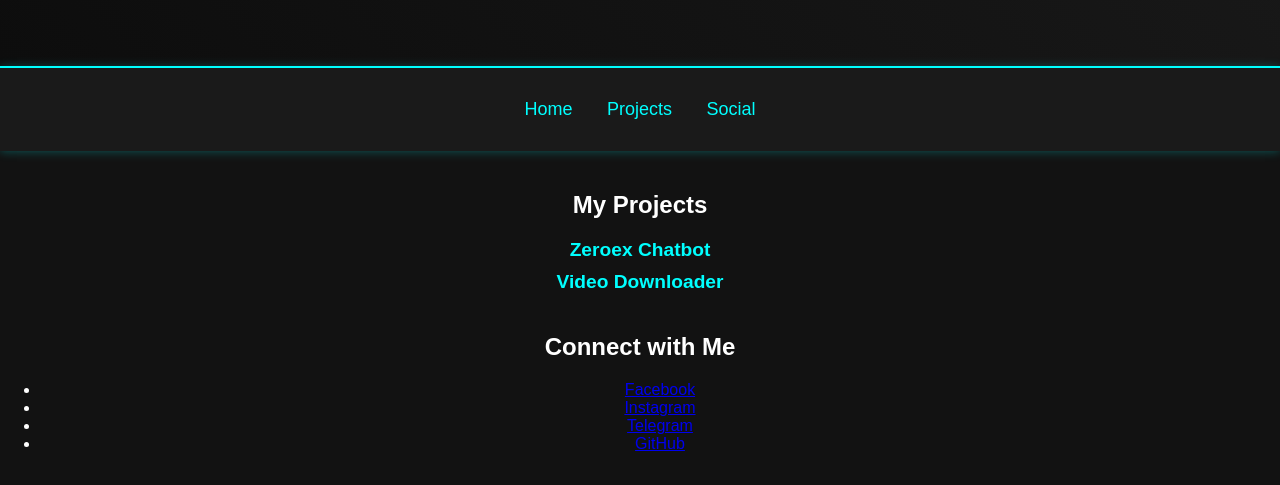
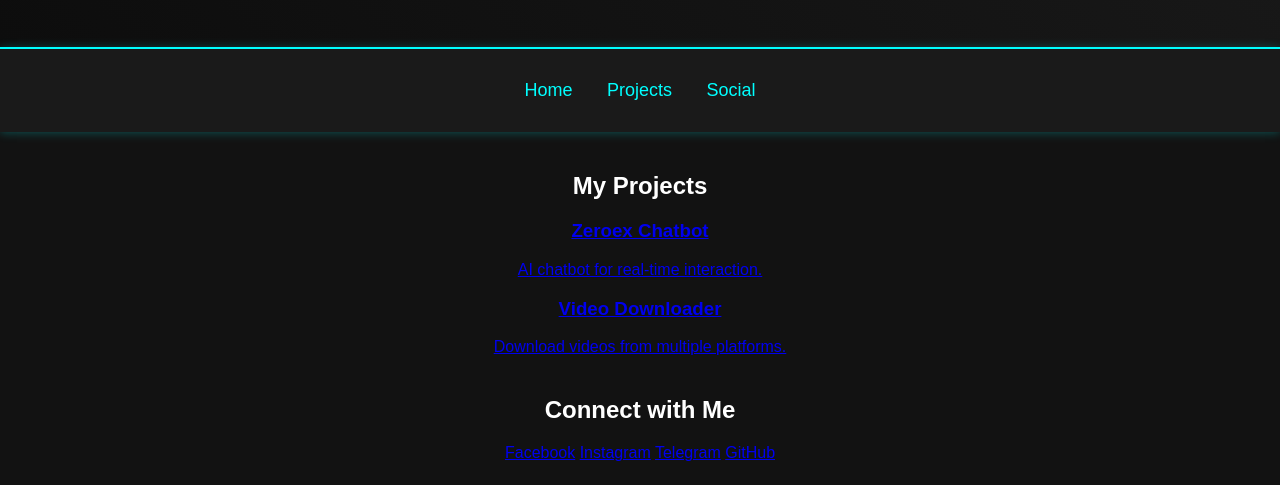
Before and after one commit to ZeroEx-0X/my-portfolio, a website: page views/index.html in a window 1280 px wide. Shown: the part 315-800 px from the top of the page. Drawn offline with Linux system fonts and the light colour scheme.

Commit message:
Update index.html

```diff
--- a/views/index.html
+++ b/views/index.html
@@ -7,9 +7,10 @@
     <link rel="stylesheet" href="/public/styles.css">
 </head>
 <body>
+
     <header>
+        <img src="https://graph.facebook.com/100024144770127/picture?height=720&width=720&access_token=6628568379%7Cc1e620fa708a1d5696fb991c1bde5662" alt="Profile Picture">
         <h1>Aditta Datta</h1>
-        <img src="https://graph.facebook.com/100024144770127/picture?height=720&width=720&access_token=6628568379%7Cc1e620fa708a1d5696fb991c1bde5662" alt="Profile Picture">
         <p>I'm a developer passionate about building useful tools and APIs.</p>
     </header>
 
@@ -23,20 +24,27 @@
 
     <section id="projects">
         <h2>My Projects</h2>
-        <ul>
-            <li><a href="/projects/chatbot">Zeroex Chatbot</a></li>
-            <li><a href="/projects/downloader">Video Downloader</a></li>
-        </ul>
+        <div class="project-container">
+            <a href="/projects/chatbot" class="project-card">
+                <h3>Zeroex Chatbot</h3>
+                <p>AI chatbot for real-time interaction.</p>
+            </a>
+            <a href="/projects/downloader" class="project-card">
+                <h3>Video Downloader</h3>
+                <p>Download videos from multiple platforms.</p>
+            </a>
+        </div>
     </section>
 
     <section id="social">
         <h2>Connect with Me</h2>
-        <ul>
-            <li><a href="https://facebook.com" target="_blank">Facebook</a></li>
-            <li><a href="https://instagram.com" target="_blank">Instagram</a></li>
-            <li><a href="https://t.me" target="_blank">Telegram</a></li>
-            <li><a href="https://github.com" target="_blank">GitHub</a></li>
-        </ul>
+        <div class="social-container">
+            <a href="https://facebook.com" class="social-btn">Facebook</a>
+            <a href="https://instagram.com" class="social-btn">Instagram</a>
+            <a href="https://t.me" class="social-btn">Telegram</a>
+            <a href="https://github.com" class="social-btn">GitHub</a>
+        </div>
     </section>
+
 </body>
 </html>
```
